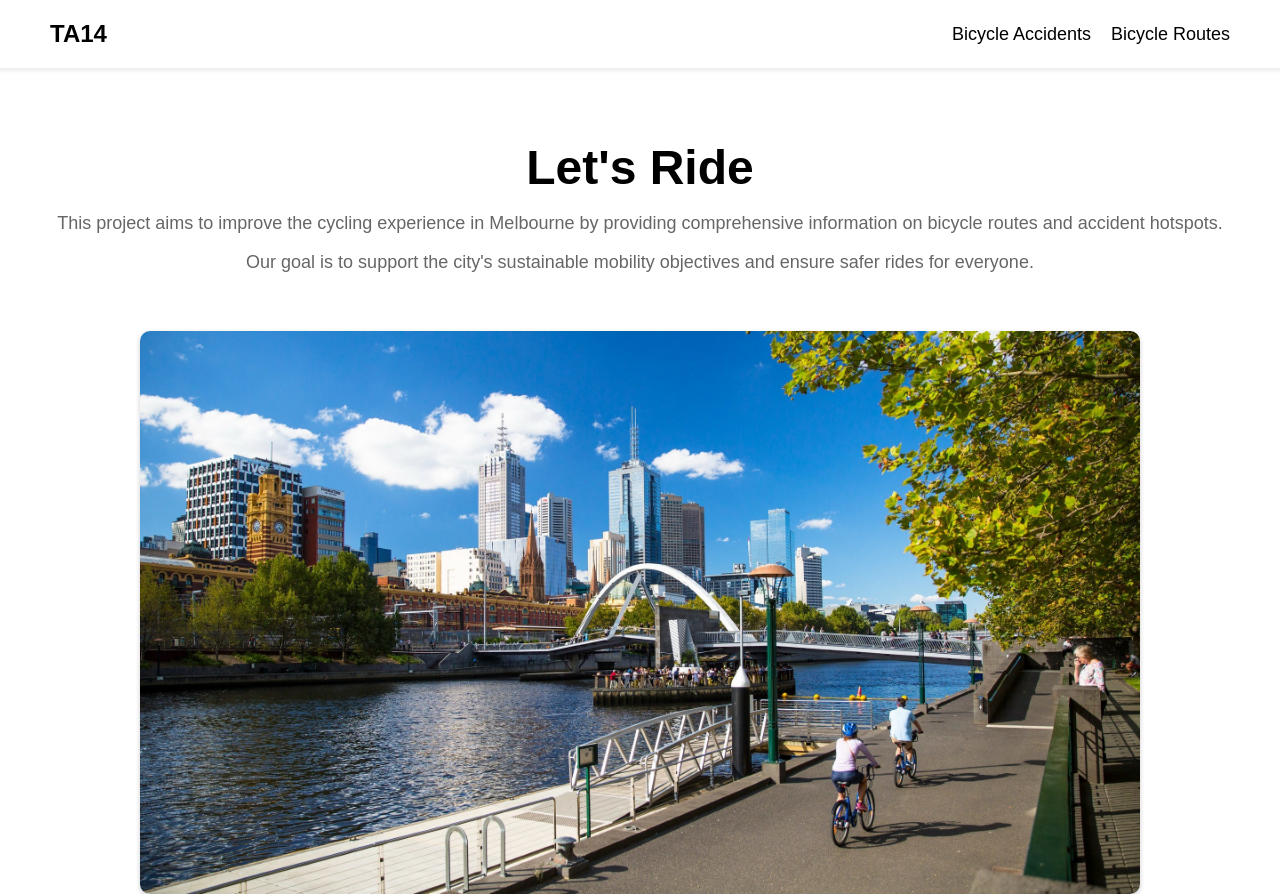
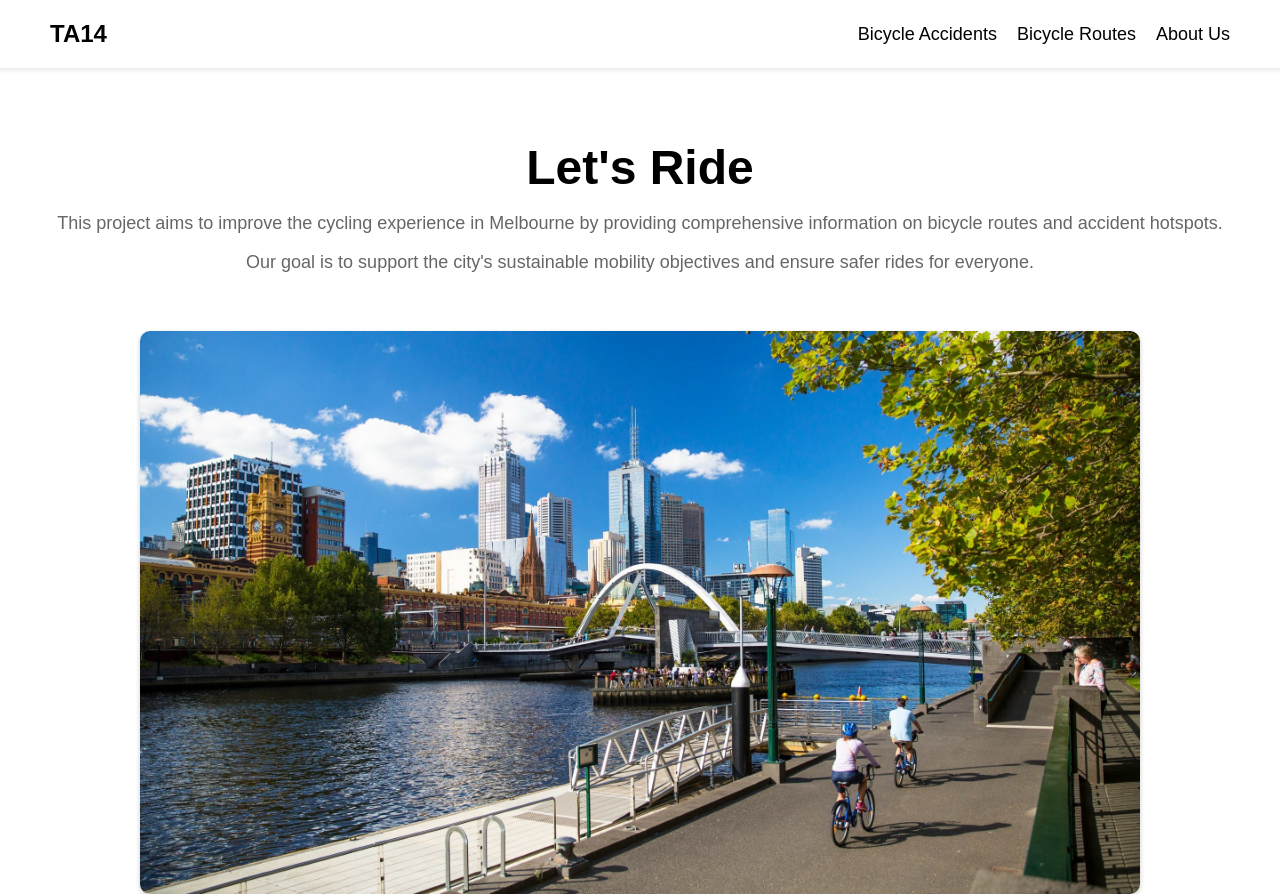
Before and after one commit to Sothearith-droid/OnBoardingProject, a plain HTML site: page index.html in a window 1280 px wide. Shown: the top 894 px of the page. Drawn offline with Linux system fonts and the light colour scheme.

Commit message:
re-add about page to navigation

```diff
--- a/index.html
+++ b/index.html
@@ -65,6 +65,7 @@
         <nav>
             <a href="accidents.html">Bicycle Accidents</a>
             <a href="routes.html">Bicycle Routes</a>
+            <a href="about.html">About Us</a>
         </nav>
     </header>
     <div class="content">
```
Also changed, not shown: accidents.html (+1 -0 lines), routes.html (+1 -0 lines).
